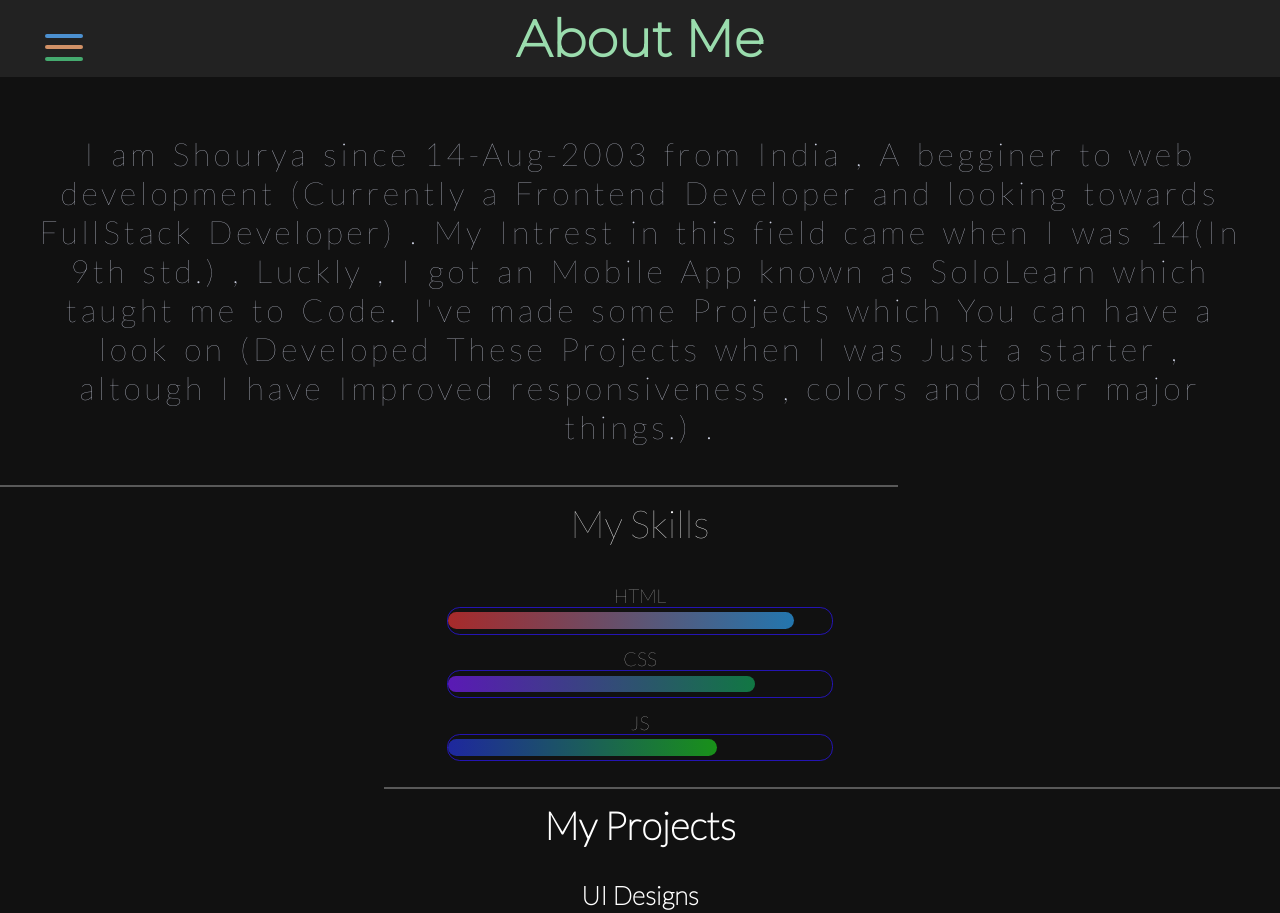
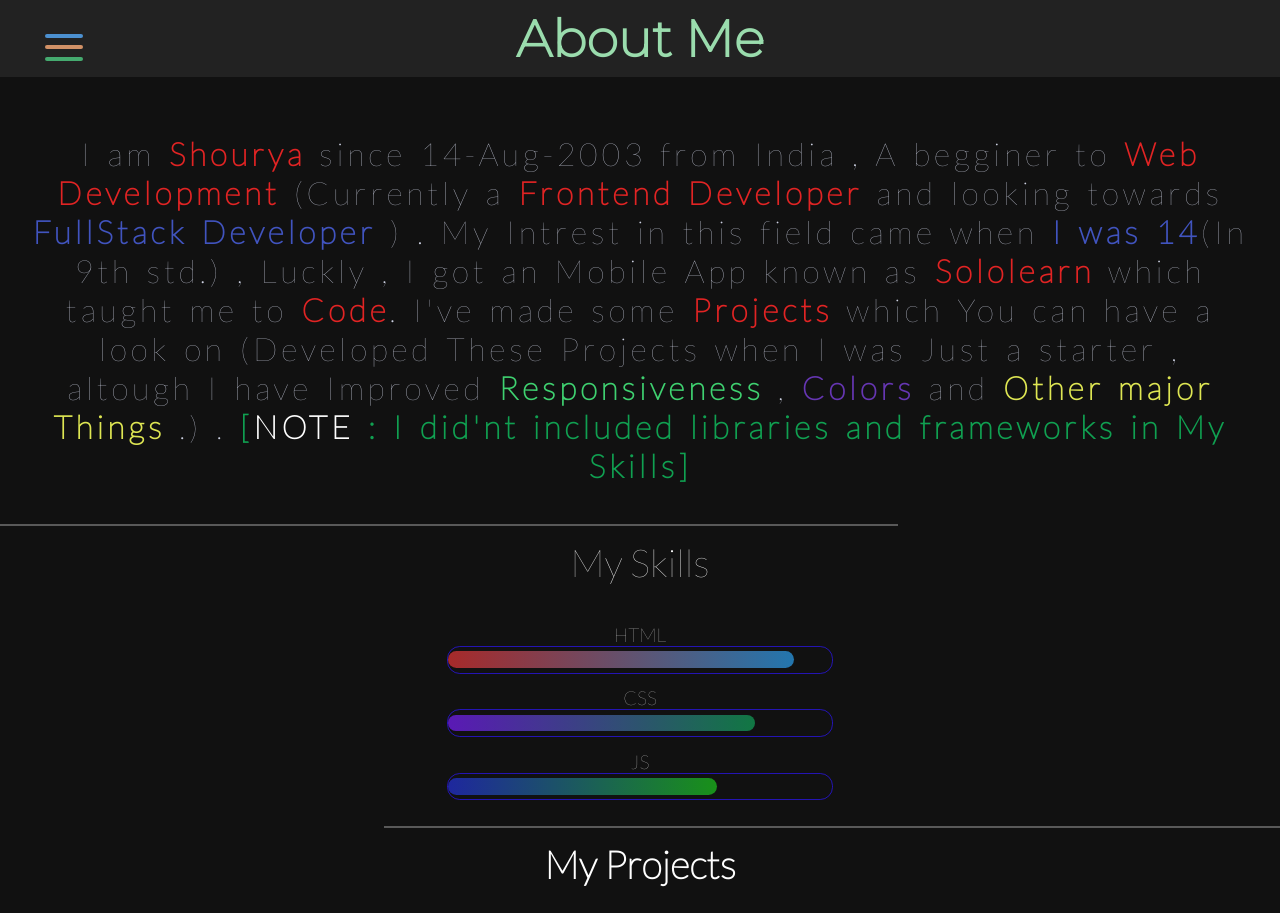
Before and after one commit to 05shourya/shourya, a plain HTML site: page aboutMe/index.html in a window 1280 px wide. Shown: the top 913 px of the page. Drawn offline with Linux system fonts and the light colour scheme.

Commit message:
Update index.html

```diff
--- a/aboutMe/index.html
+++ b/aboutMe/index.html
@@ -47,10 +47,18 @@
         <h1 class="heading">About Me</h1>
     </header>
     <section class="section thisIsAboutMe">
-        <p class="paragraph">I am Shourya since 14-Aug-2003 from India , A begginer to web development (Currently a Frontend Developer and looking towards FullStack Developer) . My Intrest in this field came when I was 14(In 9th std.) , Luckly , I got an Mobile App known as SoloLearn which taught me to Code. I've made some Projects which You can have a look on (Developed These Projects when I was Just a starter , altough I have Improved responsiveness , colors and other major things.) .  </p>
+        <p class="paragraph">I am <b class="highlighted">Shourya</b> since 14-Aug-2003 from India , A begginer to <b
+                class="highlighted">Web Development</b> (Currently a <b class="highlighted">Frontend Developer</b> and
+            looking towards <b class="anotherHighlight">FullStack Developer</b> ) . My Intrest in this field came when
+            <b class="anotherHighlight">I was 14</b>(In 9th std.) , Luckly , I got an Mobile App known as <b
+                class="highlighted">Sololearn</b> which taught me to <b class="highlighted">Code</b>. I've made some <b
+                class="highlighted">Projects</b> which You can have a look on (Developed These Projects when I was Just
+            a starter , altough I have Improved <b class="responsive">Responsiveness</b> , <b class="colors">Colors</b>
+            and <b class="majorThings">Other major Things</b> .) . <b class="note">[<b class="noteMain">NOTE</b> : I did'nt included libraries and frameworks in My Skills]</b>
+        </p>
         <div class="beforeMySkills hr"></div>
         <div class="mySkills contents">
-            <p class="mySkillPara stickyPosition">My Skills</p>
+            <p class="mySkillPara stickyPosition">My Skills </p>
             <div class="html ">
                 <p class="skillLabel">HTML</p>
                 <div class="skillBar">
```
